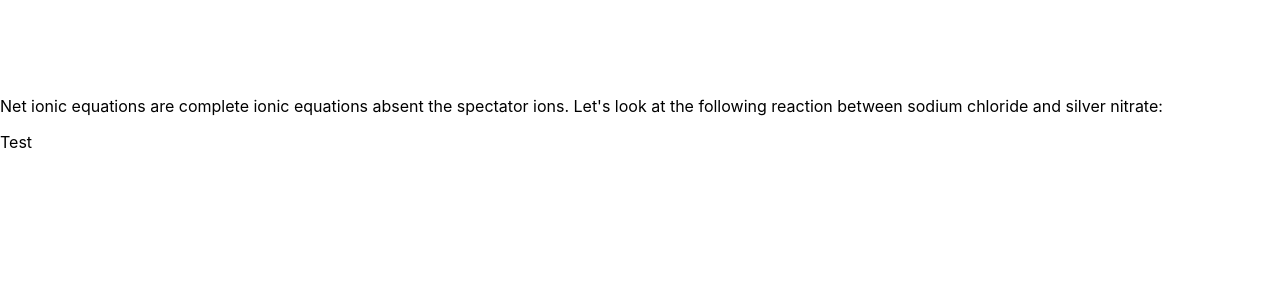
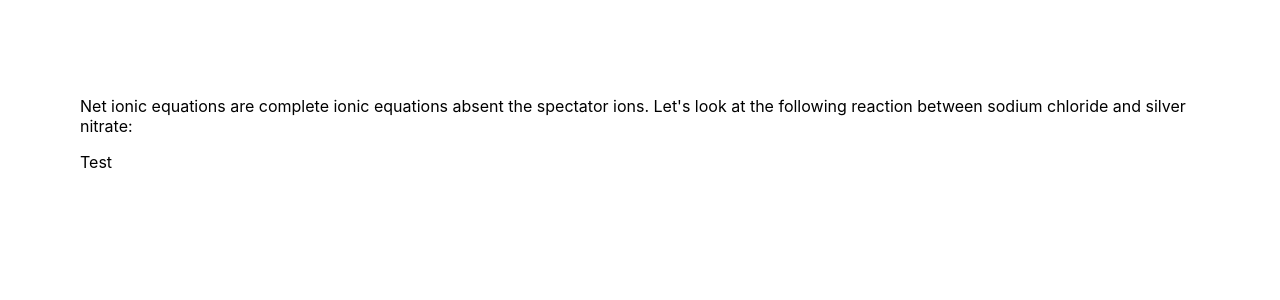
Before and after one commit to endocytosis/chemistryequations, a Next.js app: page /net in a window 1280 px wide. Shown: the top 300 px of the page. Built offline with nearby package versions, Linux system fonts and the light colour scheme.

Commit message:
Changed main padding, now have two different modules, home and pages

```diff
--- a/styles/pages.module.css
+++ b/styles/pages.module.css
@@ -8,7 +8,7 @@
 }
 
 .main {
-  padding: 5rem 0;
+  padding: 5rem 5rem;
   flex: 1;
   display: flex;
   flex-direction: column;
```
